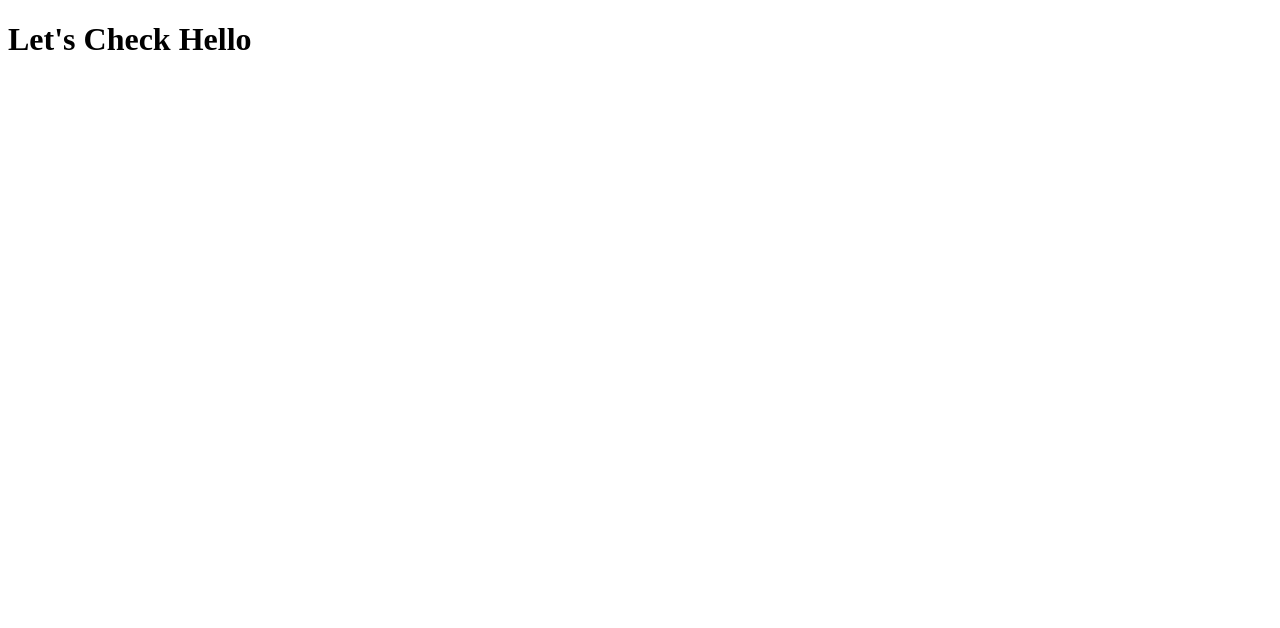
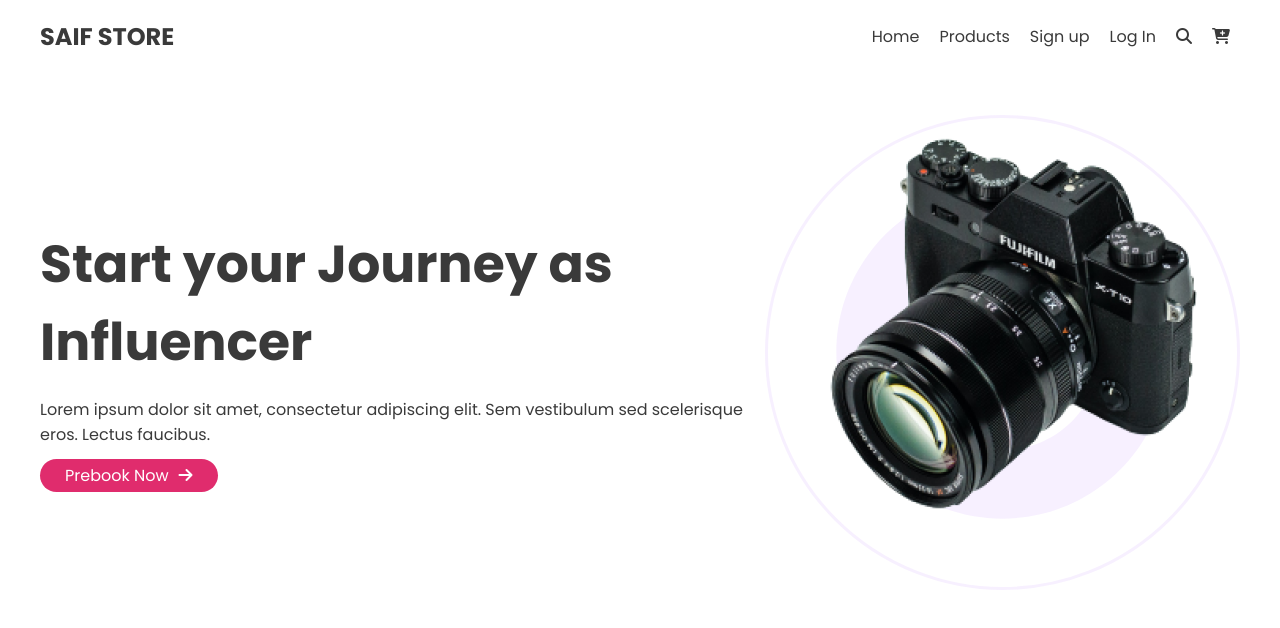
Before and after one commit to saifuladnan30/saif-store, a plain HTML site: page index.html in a window 1280 px wide. Drawn offline with Linux system fonts and the light colour scheme.

Commit message:
header and banner added

```diff
--- /dev/null
+++ b/css/style.css
@@ -0,0 +1,110 @@
+/* =====================
+----- Global Style -----
+===================== */
+@import url('https://fonts.googleapis.com/css2?family=Poppins:wght@400;600;700&display=swap');
+
+:root{
+    --main-color: #E02C6D;
+    --second-color: #3A3A3A;
+}
+
+body{
+    font-family: 'Poppins', sans-serif;
+}
+h1{
+    font-size: 52px;
+    font-weight: 700;
+    color: var(--second-color);
+}
+h2{
+    font-size: 38px;
+    font-weight: 700;
+    color: #0A0826;
+}
+h3{
+    font-size: 28px;
+    font-weight: 500;
+    color: var(--second-color);
+}
+h4{
+    font-size: 22px;
+    font-weight: 500;
+    color: var(--pro-title-color);
+}
+p{
+    font-size: 16px;
+    font-weight: 400;
+    color: var(--second-color);
+}
+a{
+    text-decoration: none;
+}
+.btn {
+    text-decoration: none;
+    color: #FFFFFF;
+    background-color: var(--main-color);
+    padding: 5px 25px;
+    font-size: 16px;
+    height: 24px;
+    border-radius: 20px;
+}
+.btn i{
+    padding-left: 10px;
+    font-size: 16px;
+}
+/* =====================
+------ Header Area -----
+===================== */
+.navbar{
+    margin: auto;
+    width: 1200px;
+    display: flex;
+    align-items: center;
+    justify-content: space-between;
+}
+.logo a{
+    font-size: 24px;
+    font-weight: 700;
+    color: var(--second-color);
+    text-transform: uppercase;
+}
+.logo a:hover {
+    color: #3A3A3A99 ;
+}
+.nav{}
+.nav ul{
+    display: flex;
+}
+.nav ul li{
+    list-style: none;
+    padding: 0px 10px;
+}
+.nav ul li a{
+    color: var(--second-color);
+}
+/* =====================
+------- Main Area ------
+===================== */
+main{
+    margin: auto;
+    width: 1200px;
+}
+.banner{
+    margin-top: 50px;
+    display: flex;
+    align-items: center;
+}
+.banner-title{}
+.banner-title h1 {
+    margin: 0px;
+}
+.banner-title p{}
+.banner-title a{}
+.banner-image{
+    position: relative;
+}
+.img-2{
+    top: 0;
+    right: 0;
+    position: absolute;
+}
--- a/index.html
+++ b/index.html
@@ -5,8 +5,37 @@
     <meta http-equiv="X-UA-Compatible" content="IE=edge">
     <meta name="viewport" content="width=device-width, initial-scale=1.0">
     <title>SAIF STORE</title>
+    <script src="https://kit.fontawesome.com/337ffa0ae2.js" crossorigin="anonymous"></script>
+    <link rel="stylesheet" href="css/style.css">
 </head>
 <body>
-    <h1>Let's Check Hello</h1>
+    <header>
+        <section class="navbar">
+            <div class="logo"><a href="#">saif store</a></div>
+            <div class="nav">
+                <ul>
+                    <li><a href="">Home</a></li>
+                    <li><a href="">Products</a></li>
+                    <li><a href="">Sign up</a></li>
+                    <li><a href="">Log In</a></li>
+                    <li><a href=""><i class="fas fa-search"></i></a></li>
+                    <li><a href=""><i class="fas fa-cart-plus"></i></a></li>
+                </ul>
+            </div>
+        </section>
+    </header>
+    <main>
+        <section class="banner">
+            <div class="banner-title">
+                <h1>Start your Journey as Influencer</h1>
+                <p>Lorem ipsum dolor sit amet, consectetur adipiscing elit. Sem vestibulum sed scelerisque eros. Lectus faucibus.</p>
+                <a href="#" class="btn">Prebook Now<i class="fas fa-arrow-right"></i></a>
+            </div>
+            <div class="banner-image">
+                <img class="img-1" src="images/Circle design.svg" alt="">
+                <img class="img-2" src="images/main-camera.png" alt="">
+            </div>
+        </section>
+    </main>
 </body>
 </html>
```
